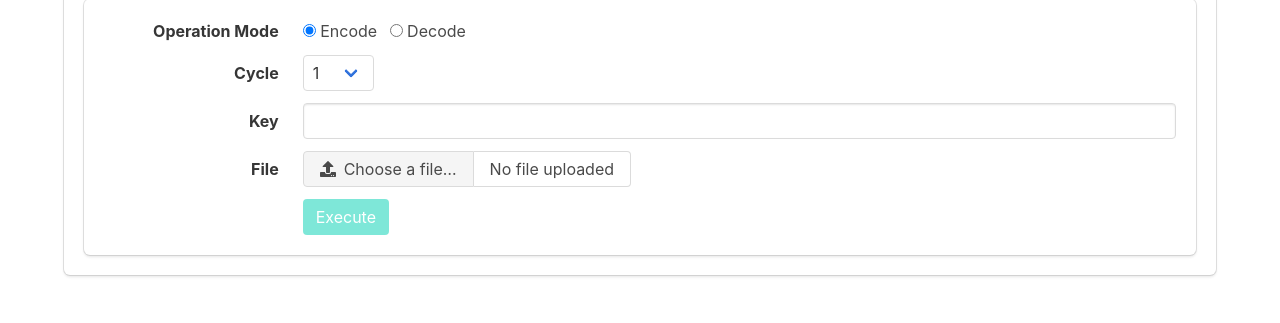
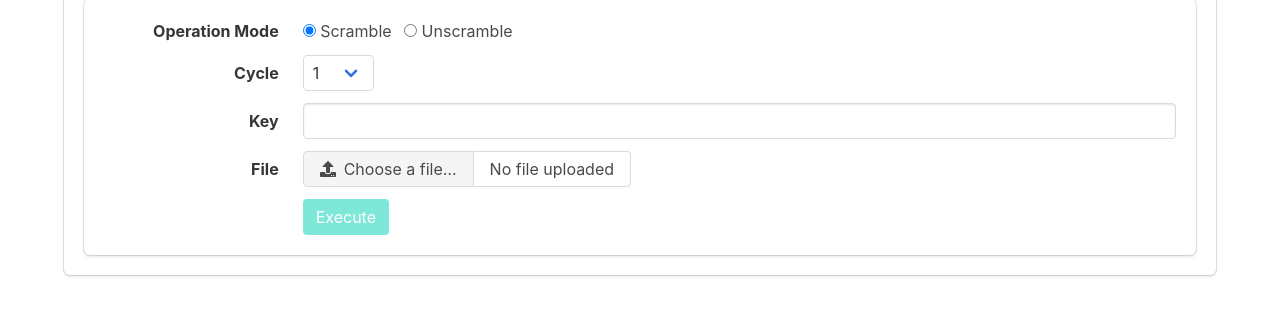
Before and after one commit to adildsw/safedun-server, a Flask app: page / in a window 1280 px wide. Shown: the part 695-1018 px from the top of the page. Run offline with Flask 2, Linux system fonts and the light colour scheme; some libraries are stand-ins or nearby versions.

Commit message:
mode to scramble

```diff
--- a/templates/index.html
+++ b/templates/index.html
@@ -53,11 +53,11 @@
                   <div class="control">
                     <label class="radio">
                       <input type="radio" name="mode" value="encode" checked>
-                      Encode
+                      Scramble
                     </label>
                     <label class="radio">
                       <input type="radio" name="mode" value="decode">
-                      Decode
+                      Unscramble
                     </label>
                   </div>
                 </div>
```
Also changed, not shown: assets/screen.png.
